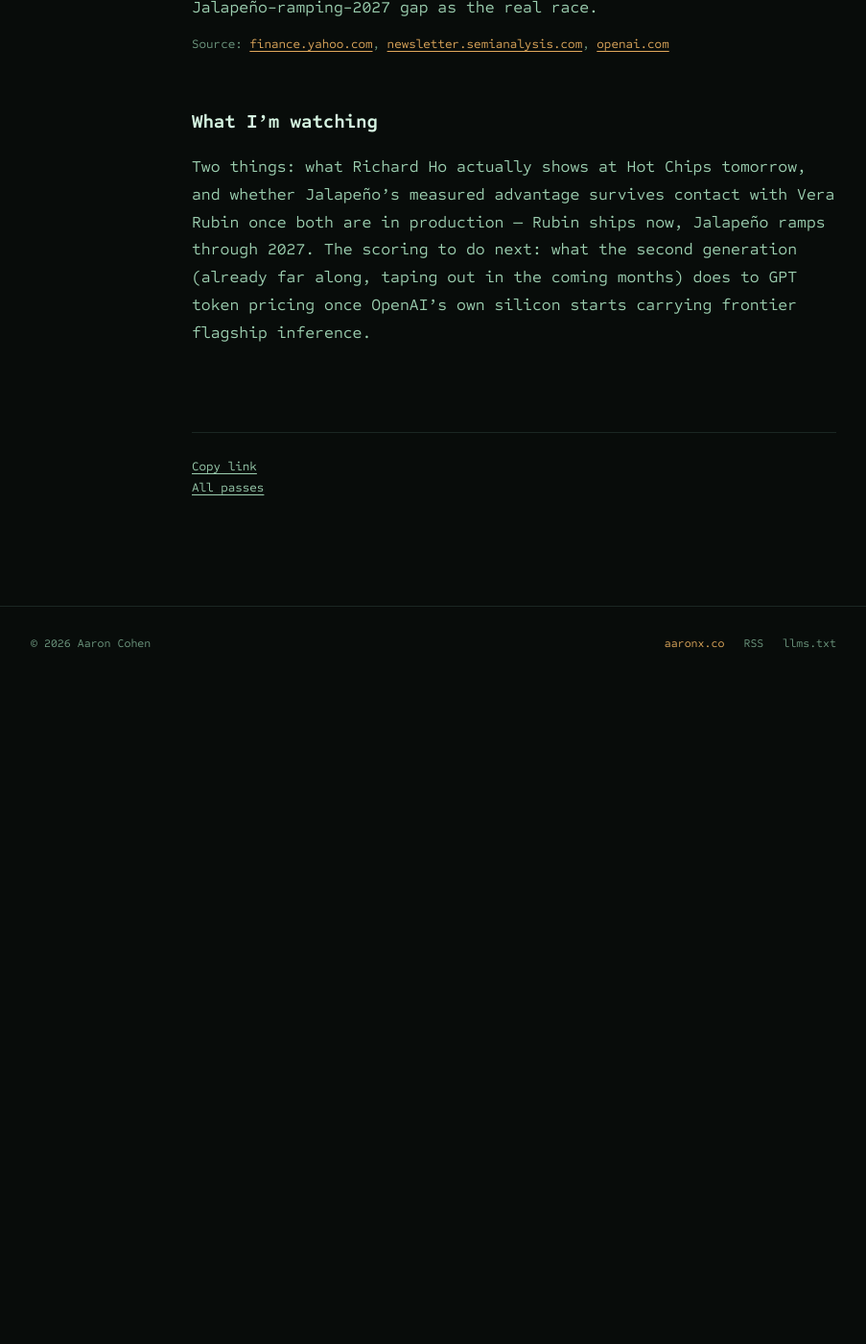
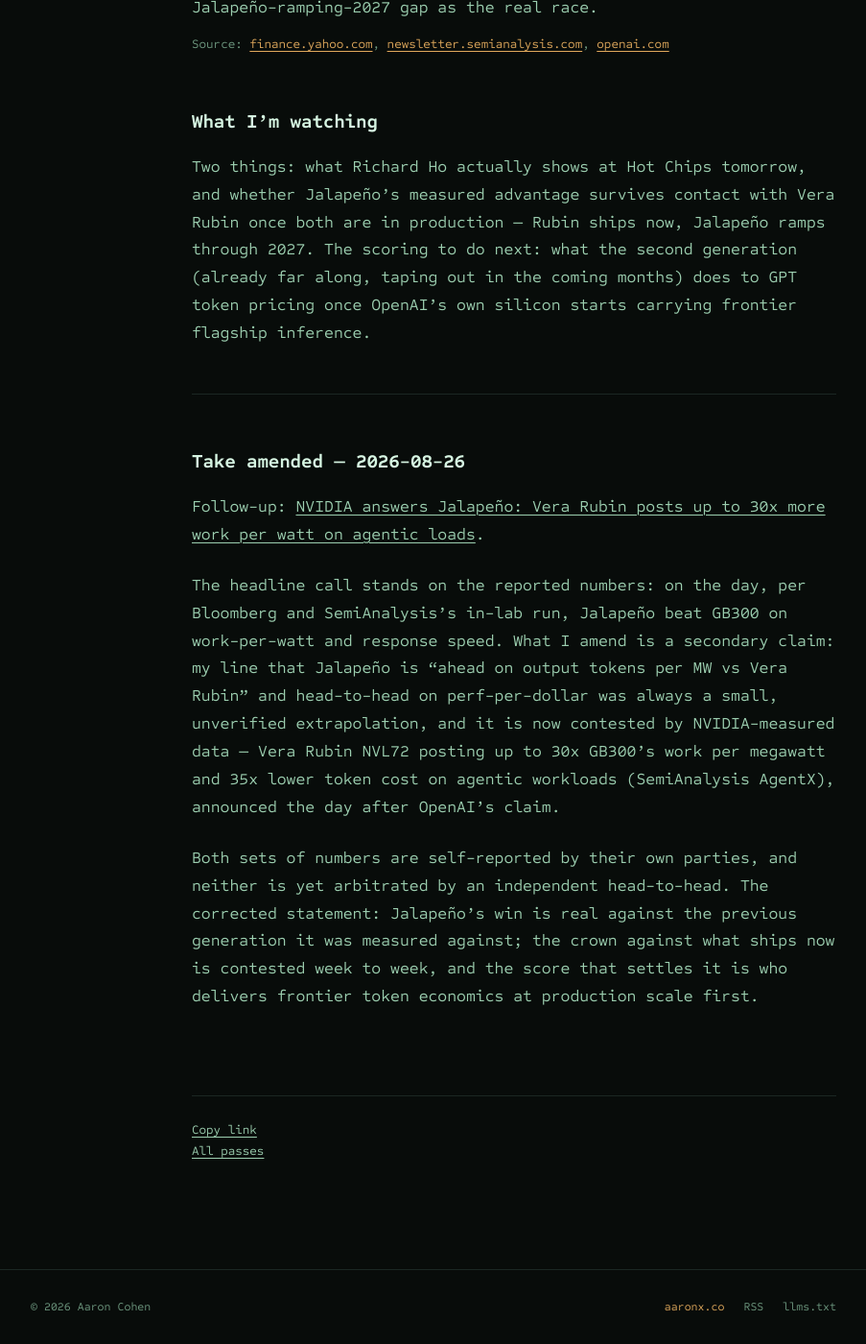
Before and after one commit to cheesejaguar/daily-downlink, a Jekyll site: the page built from _posts/2026-08-25-openai-jalapeno-beats-blackwell-on-tokens-per-watt.md, in a window 1280 px wide and 1400 px high, scrolled down 1491 px. Shown: the whole window at 96% size, without its empty margins (188-1091 px from the left). Built offline with Jekyll 4.4.1, drawn with Linux system fonts in a browser that asks for light colours; before the commit the page ends 2200 px from its top, so only the background shows below that.

Commit message:
take amended 08-26: amend Jalapeño post — qualify 'ahead vs Vera Rubin' line against NVIDIA's 30x-work-per-MW data; keep headline, correct secondary claim, cross-link follow-up

```diff
--- a/_posts/2026-08-25-openai-jalapeno-beats-blackwell-on-tokens-per-watt.md
+++ b/_posts/2026-08-25-openai-jalapeno-beats-blackwell-on-tokens-per-watt.md
@@ -51,3 +51,13 @@
 next: what the second generation (already far along, taping out in the coming
 months) does to GPT token pricing once OpenAI's own silicon starts carrying
 frontier flagship inference.
+
+---
+
+## Take amended — 2026-08-26
+
+Follow-up: [NVIDIA answers Jalapeño: Vera Rubin posts up to 30x more work per watt on agentic loads](https://blog.aaronx.co/2026/08/26/nvidia-answers-jalapeno-vera-rubin-30x-work-per-watt/).
+
+The headline call stands on the reported numbers: on the day, per Bloomberg and SemiAnalysis's in-lab run, Jalapeño beat GB300 on work-per-watt and response speed. What I amend is a secondary claim: my line that Jalapeño is "ahead on output tokens per MW vs Vera Rubin" and head-to-head on perf-per-dollar was always a small, unverified extrapolation, and it is now contested by NVIDIA-measured data — Vera Rubin NVL72 posting up to 30x GB300's work per megawatt and 35x lower token cost on agentic workloads (SemiAnalysis AgentX), announced the day after OpenAI's claim.
+
+Both sets of numbers are self-reported by their own parties, and neither is yet arbitrated by an independent head-to-head. The corrected statement: Jalapeño's win is real against the previous generation it was measured against; the crown against what ships now is contested week to week, and the score that settles it is who delivers frontier token economics at production scale first.
```
